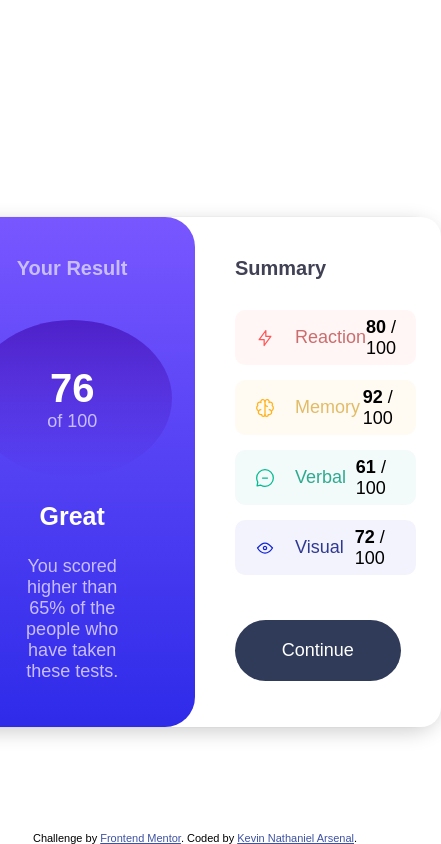
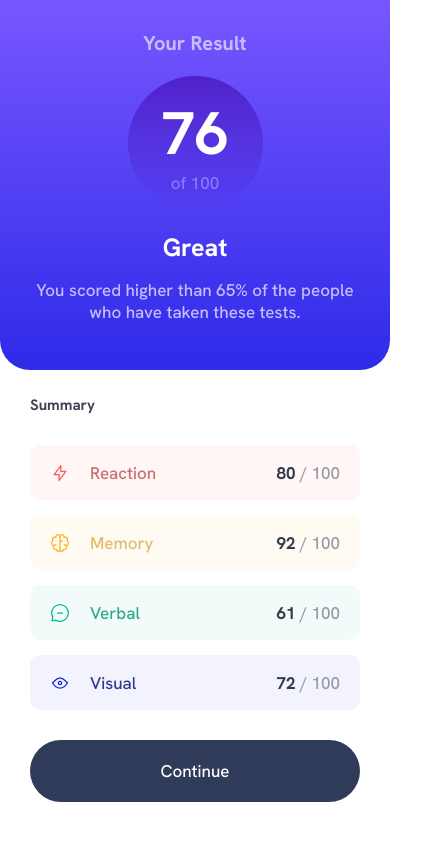
Before and after one commit to nat2arsenal/frontmentor.io--results-summary-component, a plain HTML site: page index.html in a window 390 px wide. Shown: the whole page, 441 px wide, since content can reach past the window. Drawn offline with Linux system fonts and the light colour scheme; a web font is replaced by a local one.

Commit message:
Change css to sass, remove footer on mobile view

```diff
--- a/index.html
+++ b/index.html
@@ -17,18 +17,18 @@
   </head>
   <body>
     <main>
+      <div class="container">
         <div class="result-container">
-        <h3>Your Result</h3>
+          <h3 class="result-title">Your Result</h3>
           <div class="circle">
             <h1>76</h1>
             <p>of 100</p>
           </div>
-        <section class="result-container-bottom">
-          <h2>Great</h2>
+
+          <h1 class="result-bottom-title">Great</h1>
           <p>
             You scored higher than 65% of the people who have taken these tests.
           </p>
-        </section>
         </div>
         <div class="summary-container">
           <h3>Summary</h3>
@@ -42,7 +42,9 @@
                 <p class="label">Reaction</p>
               </div>
 
-            <p class="score"><strong>80</strong> / 100</p>
+              <p class="score">
+                <span><strong>80</strong></span> / 100
+              </p>
             </li>
             <li>
               <div>
@@ -50,7 +52,9 @@
                 <p class="label">Memory</p>
               </div>
 
-            <p class="score"><strong>92</strong> / 100</p>
+              <p class="score">
+                <span><strong>92</strong></span> / 100
+              </p>
             </li>
             <li>
               <div>
@@ -58,7 +62,9 @@
                 <p class="label">Verbal</p>
               </div>
 
-            <p class="score"><strong>61</strong> / 100</p>
+              <p class="score">
+                <span><strong>61</strong></span> / 100
+              </p>
             </li>
             <li>
               <div>
@@ -66,10 +72,13 @@
                 <p class="label">Visual</p>
               </div>
 
-            <p class="score"><strong>72</strong> / 100</p>
+              <p class="score">
+                <span><strong>72</strong></span> / 100
+              </p>
             </li>
           </ul>
           <div class="button"><p>Continue</p></div>
+        </div>
       </div>
     </main>
     <footer>
--- /dev/null
+++ b/styles.scss
@@ -0,0 +1,207 @@
+@import url('https://fonts.googleapis.com/css2?family=Hanken+Grotesk:wght@500;700;800&display=swap');
+
+* {
+  box-sizing: border-box;
+  margin: 0;
+  padding: 0;
+}
+
+body {
+  font-family: 'Hanken Grotesk', sans-serif;
+  p {
+    font-size: 17px;
+  }
+  h1 {
+    color: #ffffff;
+  }
+  h3 {
+    font-size: 20px;
+  }
+}
+
+main {
+  min-height: 100vh;
+  width: 100%;
+  display: flex;
+  justify-content: center;
+  align-items: center;
+
+  .container {
+    width: 90%;
+    max-width: 740px;
+    height: 510px;
+    max-height: 90%;
+    display: grid;
+    grid-template-columns: repeat(2, 1fr);
+    box-shadow: 0 1px 0 0 rgba(0, 0, 0, 0.2), 0 5px 20px 0 rgba(0, 0, 0, 0.19);
+    border-radius: 30px;
+    .result-container {
+      max-height: 510px;
+      background-image: linear-gradient(
+        hsl(252, 100%, 67%),
+        hsl(241, 81%, 54%)
+      );
+      border-radius: 30px;
+      display: flex;
+      flex-direction: column;
+      align-items: center;
+      padding: 45px 65px;
+      text-align: center;
+      h3,
+      p {
+        color: #c8beff;
+      }
+      .result-bottom-title {
+        margin-bottom: 15px;
+      }
+      .circle {
+        width: 200px;
+        height: 200px;
+        border-radius: 50%;
+        background-image: linear-gradient(
+          hsla(256, 72%, 46%, 1),
+          hsla(241, 72%, 46%, 0)
+        );
+        display: flex;
+        flex-direction: column;
+        justify-content: center;
+        align-items: center;
+        margin-top: 40px;
+        margin-bottom: 30px;
+        p {
+          color: #877aff;
+        }
+        h1 {
+          font-size: 70px;
+        }
+      }
+    }
+    .summary-container {
+      border-radius: 0 30px 30px 0;
+      padding: 45px 40px;
+      h3 {
+        margin-bottom: 30px;
+        color: #404154;
+      }
+      ul {
+        list-style: none;
+        li {
+          margin-bottom: 15px;
+          height: 55px;
+          border-radius: 10px;
+          display: flex;
+          justify-content: space-between;
+          align-items: center;
+          padding: 0 20px;
+          div {
+            display: flex;
+            align-items: center;
+            img {
+              margin-right: 20px;
+            }
+          }
+          p {
+            color: #9799a9;
+            span {
+              color: #333a4c;
+            }
+          }
+          &:nth-child(1) {
+            background-color: #fff6f5;
+            div > p {
+              color: #cb6d6e;
+            }
+          }
+          &:nth-child(2) {
+            background-color: #fffbf2;
+            div > p {
+              color: #e2bb67;
+            }
+          }
+          &:nth-child(3) {
+            background-color: #f2fafa;
+            div > p {
+              color: #2eaa8e;
+            }
+          }
+          &:nth-child(4) {
+            background-color: #f3f3fd;
+            div > p {
+              color: #303992;
+            }
+          }
+        }
+      }
+      .button {
+        text-align: center;
+        background-color: #303b59;
+        color: #ffffff;
+        border-radius: 45px;
+        margin: 45px 0;
+        padding: 20px;
+        &:hover {
+          background-color: #4c37f4;
+          cursor: pointer;
+        }
+      }
+    }
+  }
+}
+
+footer {
+  position: absolute;
+  width: 100%;
+  bottom: 0;
+  left: 0;
+  text-align: center;
+}
+
+@media (max-width: 690px) {
+  main {
+    .container {
+      min-height: 100vh;
+      width: 100%;
+      display: flex;
+      flex-direction: column;
+      border-radius: 0;
+      .result-container {
+        height: 43.88%;
+        border-radius: 0 0 30px 30px;
+        padding: 30px;
+        h3 {
+          font-size: 20px;
+          margin-bottom: 20px;
+        }
+        h1 {
+          font-size: 25px;
+        }
+        p {
+          font-size: 17px;
+        }
+        .circle {
+          width: 135px;
+          height: 135px;
+          margin-top: 0;
+          margin-bottom: 20px;
+          h1 {
+            font-size: 60px;
+          }
+        }
+      }
+      .summary-container {
+        height: 56.12%;
+        padding: 25px 30px;
+        h3 {
+          font-size: 15px;
+          margin-bottom: 30px;
+        }
+        .button {
+          margin: 30px auto;
+        }
+      }
+    }
+  }
+  footer {
+    display: none;
+  }
+}
```
Also changed, not shown: styles.css, 1 other file. Lines whose indentation alone changed are shown as unchanged.
